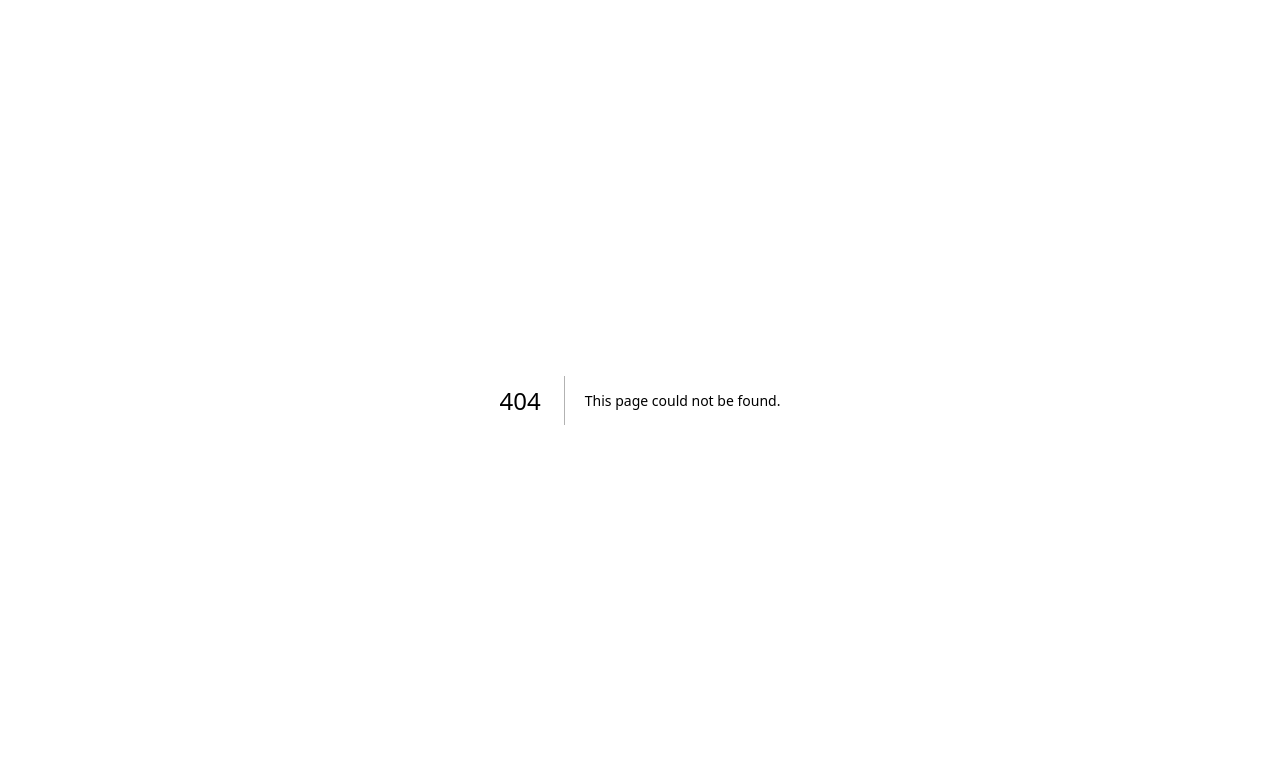
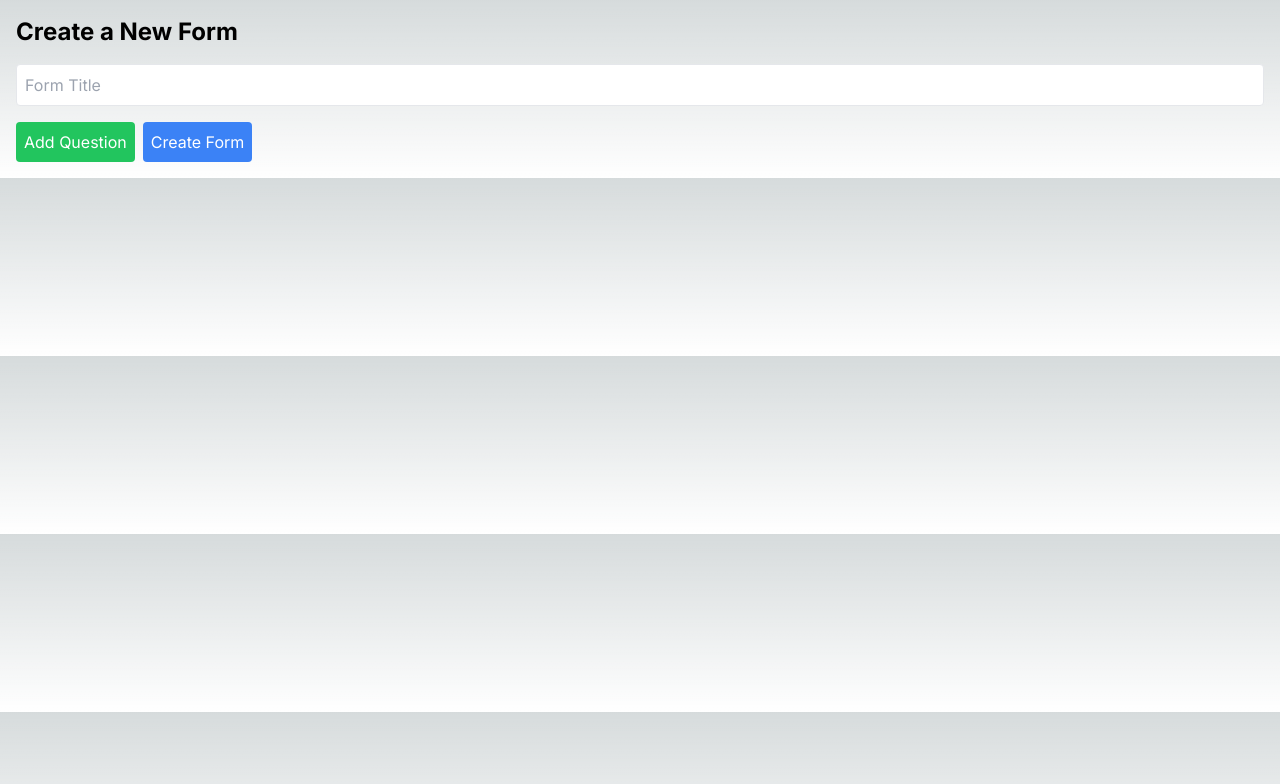
Before and after one commit to JeevantVerma/Form-Generator-Techweek, a Next.js app in the folder form-generator/: page /formcreation in a window 1280 px wide. Before the commit this address had no page. Shown: the top 784 px of the page. Built offline with nearby package versions, Linux system fonts and the light colour scheme.

Commit message:
form-generation basic page added

```diff
--- /dev/null
+++ b/form-generator/app/formcreation/page.js
@@ -0,0 +1,102 @@
+"use client";
+import React, { useState } from 'react';
+
+const FormCreation = () => {
+  const [formTitle, setFormTitle] = useState('');
+  const [questions, setQuestions] = useState([]);
+
+  const addQuestion = () => {
+    setQuestions([...questions, { type: 'text', question: '', options: [] }]);
+  };
+
+  const updateQuestion = (index, field, value) => {
+    const updatedQuestions = [...questions];
+    updatedQuestions[index][field] = value;
+    setQuestions(updatedQuestions);
+  };
+
+  const addOption = (questionIndex) => {
+    const updatedQuestions = [...questions];
+    updatedQuestions[questionIndex].options.push('');
+    setQuestions(updatedQuestions);
+  };
+
+  const updateOption = (questionIndex, optionIndex, value) => {
+    const updatedQuestions = [...questions];
+    updatedQuestions[questionIndex].options[optionIndex] = value;
+    setQuestions(updatedQuestions);
+  };
+
+  const handleSubmit = (e) => {
+    e.preventDefault();
+    console.log({ formTitle, questions });
+    // Here you would typically save the form to your database
+  };
+
+  return (
+    <div className="container mx-auto p-4">
+      <h1 className="text-2xl font-bold mb-4">Create a New Form</h1>
+      <form onSubmit={handleSubmit}>
+        <input
+          type="text"
+          value={formTitle}
+          onChange={(e) => setFormTitle(e.target.value)}
+          placeholder="Form Title"
+          className="w-full p-2 mb-4 border rounded text-black"
+        />
+        {questions.map((question, qIndex) => (
+          <div key={qIndex} className="mb-4 p-4 border rounded">
+            <select
+              value={question.type}
+              onChange={(e) => updateQuestion(qIndex, 'type', e.target.value)}
+              className="p-2 mb-2 border rounded text-black"
+            >
+              <option value="text">Text</option>
+              <option value="multiplechoice">Multiple Choice</option>
+            </select>
+            <input
+              type="text"
+              value={question.question}
+              onChange={(e) => updateQuestion(qIndex, 'question', e.target.value)}
+              placeholder="Question"
+              className="w-full p-2 mb-2 border rounded text-black"
+            />
+            {question.type === 'multiplechoice' && (
+              <div>
+                {question.options.map((option, oIndex) => (
+                  <input
+                    key={oIndex}
+                    type="text"
+                    value={option}
+                    onChange={(e) => updateOption(qIndex, oIndex, e.target.value)}
+                    placeholder={`Option ${oIndex + 1}`}
+                    className="w-full p-2 mb-2 border rounded text-black"
+                  />
+                ))}
+                <button
+                  type="button"
+                  onClick={() => addOption(qIndex)}
+                  className="bg-blue-500 text-white p-2 rounded"
+                >
+                  Add Option
+                </button>
+              </div>
+            )}
+          </div>
+        ))}
+        <button
+          type="button"
+          onClick={addQuestion}
+          className="bg-green-500 text-white p-2 rounded mr-2"
+        >
+          Add Question
+        </button>
+        <button type="submit" className="bg-blue-500 text-white p-2 rounded">
+          Create Form
+        </button>
+      </form>
+    </div>
+  );
+};
+
+export default FormCreation;
```
